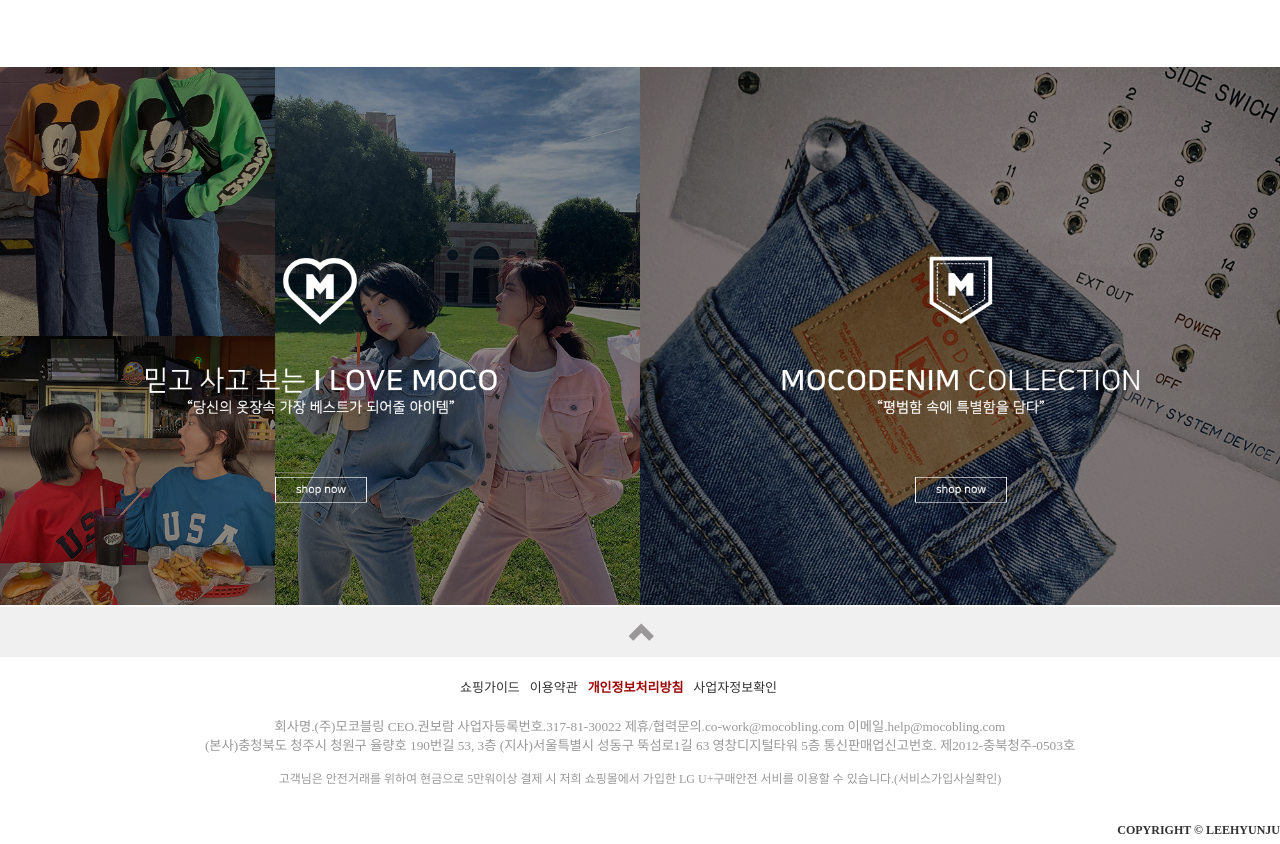
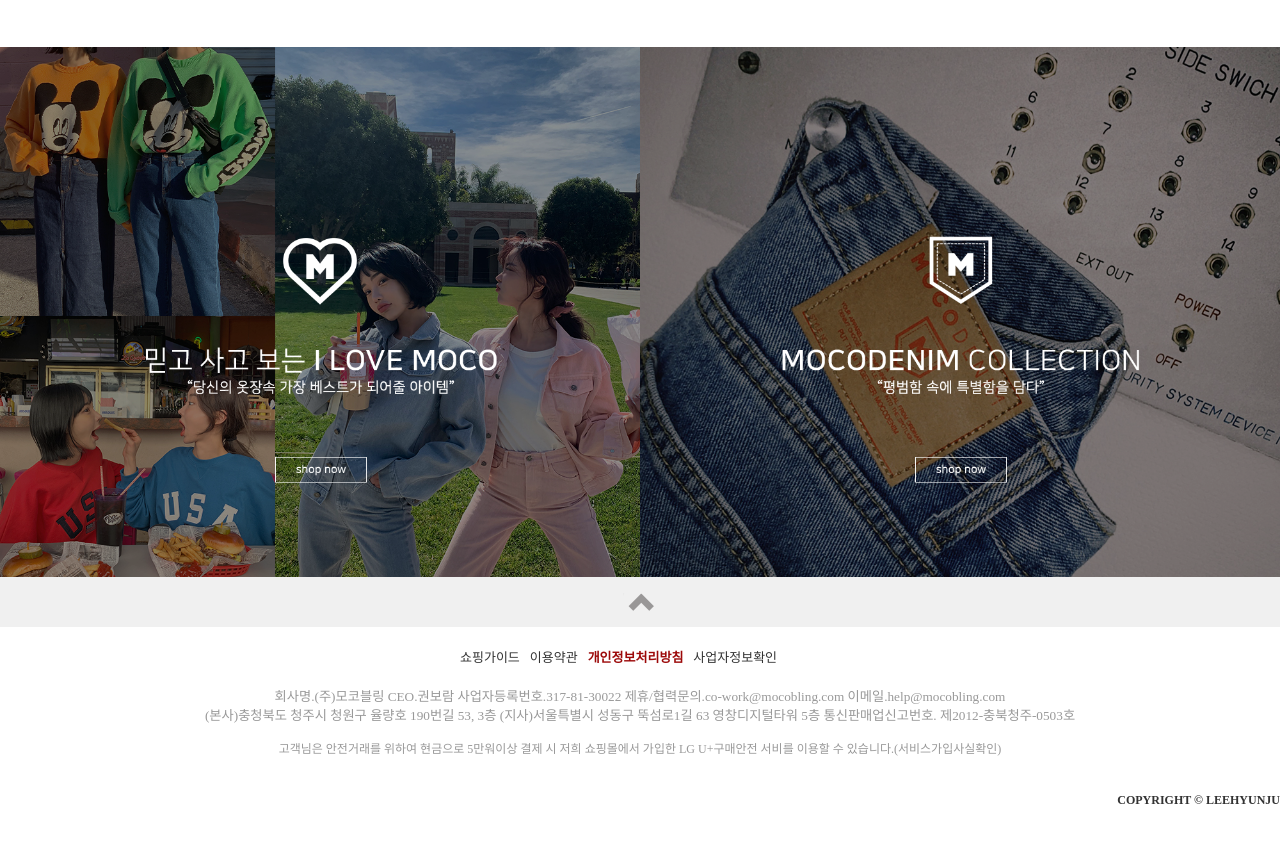
Before and after one commit to ajdidlaak/mocobling, a plain HTML site: page index.html in a window 1280 px wide. Shown: the part 2317-3161 px from the top of the page. After the commit the page ends 3131 px from the top, so only its background shows below. Drawn offline with Linux system fonts and the light colour scheme.

Commit message:
Add files via upload

```diff
--- a/css/main.css
+++ b/css/main.css
@@ -8,6 +8,11 @@
     list-style: none;
     text-decoration: none;
     list-style: none;
+}
+
+.warp {
+    width: 1024px;
+    margin: 0 auto;
 }
 
 a {
@@ -488,13 +493,20 @@ section-body
 /* bnr box
 */
 
+.bnr_box {
+    clear: both;
+    min-width: 1024px;
+    height: 530px;
+
+}
+
 .box1 {
     width: 50%;
-    height: 540px;
+    height: 530px;
     float: left;
     position: relative;
     overflow: hidden;
-    margin-top: 20px;
+
 }
 
 .box1 img {
```
